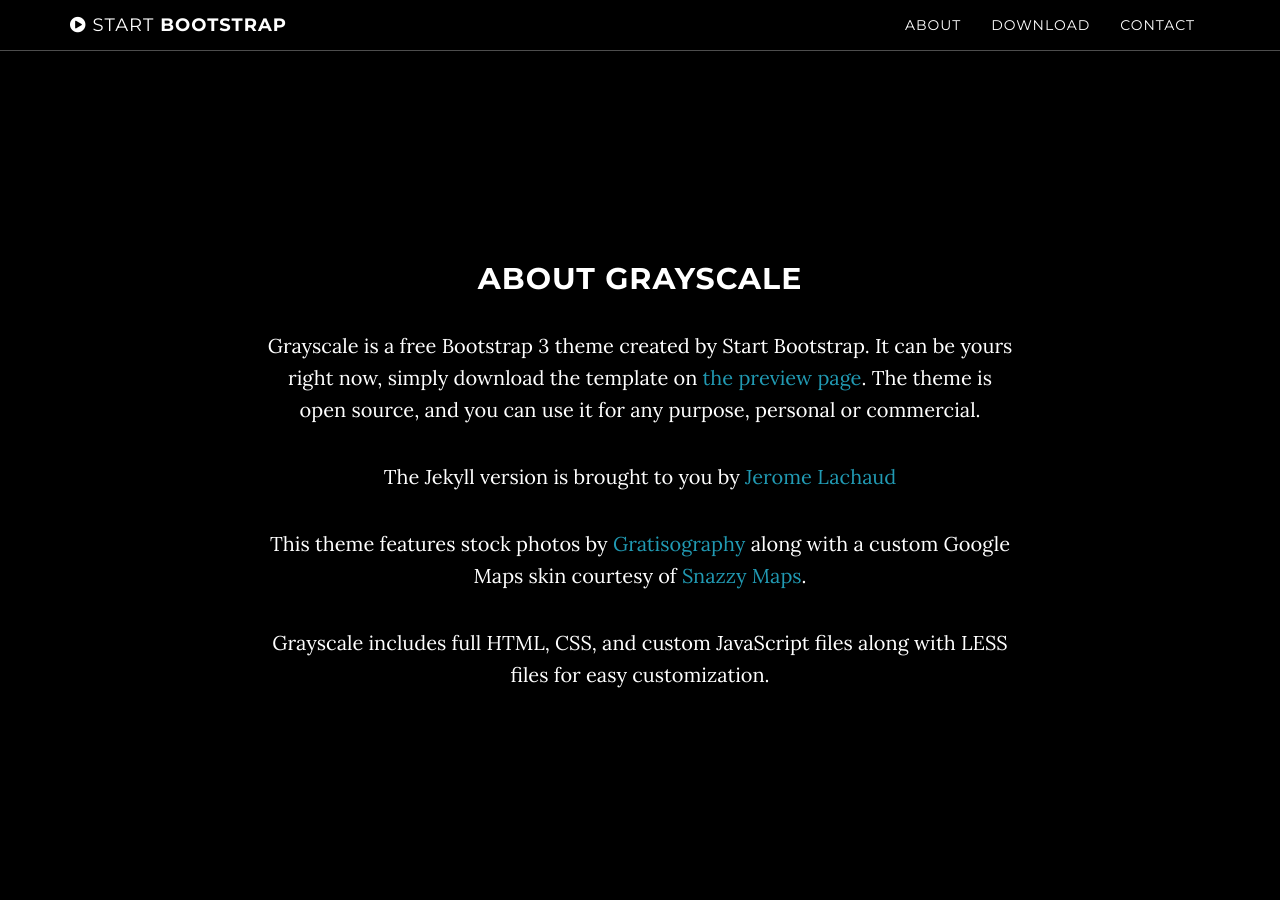
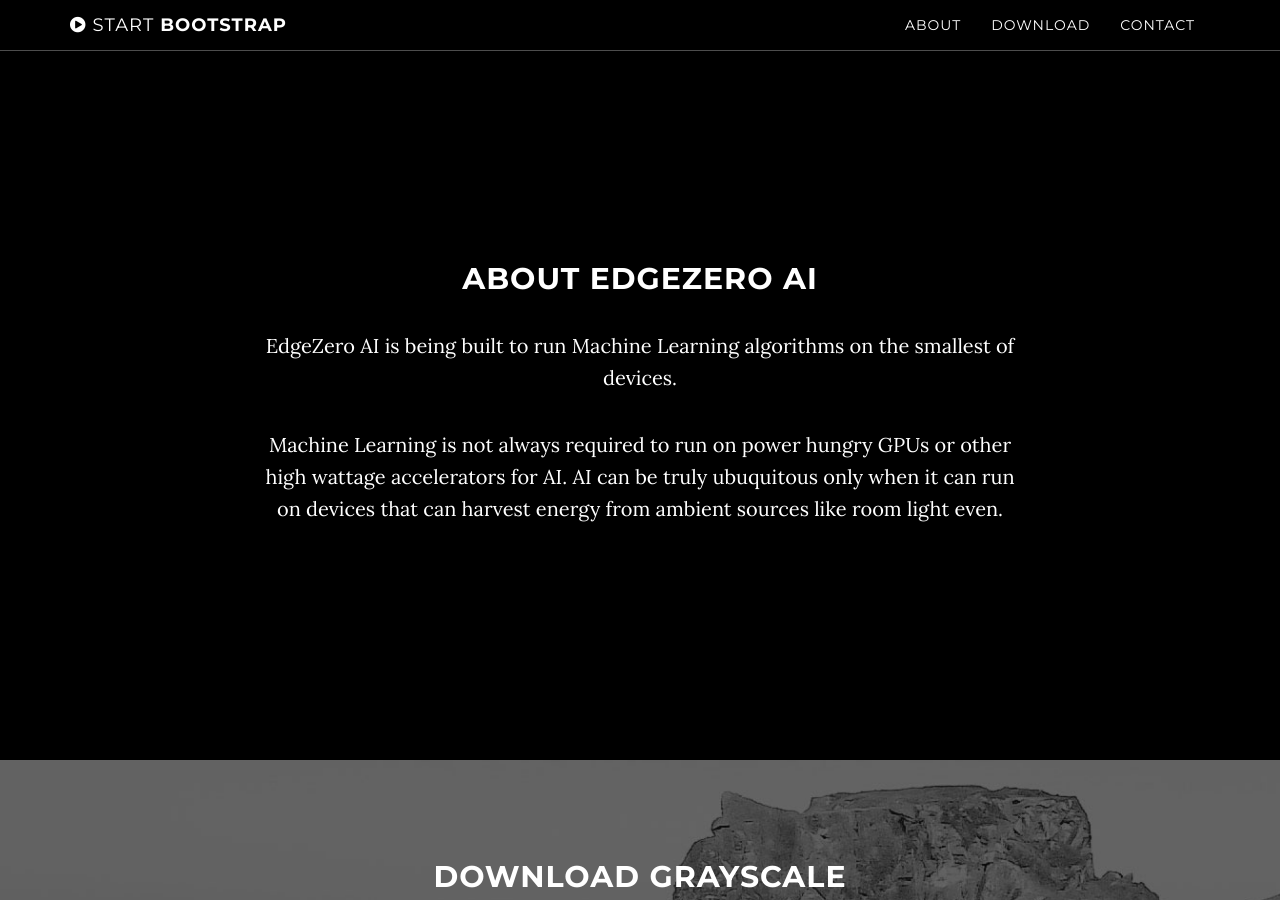
Before and after one commit to edgezeroai/edgezeroai.github.io, a Jekyll site: the page built from index.md, in a window 1280 px wide and 900 px high, scrolled down 838 px. Built offline with Jekyll 4.4.1, drawn with Linux system fonts in a browser that asks for light colours; our own code applies the rules of GitHub Pages for plain Markdown files.

Commit message:
Update about.html

```diff
--- a/_includes/about.html
+++ b/_includes/about.html
@@ -2,11 +2,9 @@
     <section id="about" class="container content-section text-center">
         <div class="row">
             <div class="col-lg-8 col-lg-offset-2">
-                <h2>About Grayscale</h2>
-                <p>Grayscale is a free Bootstrap 3 theme created by Start Bootstrap. It can be yours right now, simply download the template on <a href="http://startbootstrap.com/template-overviews/grayscale/">the preview page</a>. The theme is open source, and you can use it for any purpose, personal or commercial.</p>
-                <p>The Jekyll version is brought to you by <a href="https://github.com/jeromelachaud">Jerome Lachaud</a></p>
-                <p>This theme features stock photos by <a href="http://gratisography.com/">Gratisography</a> along with a custom Google Maps skin courtesy of <a href="http://snazzymaps.com/">Snazzy Maps</a>.</p>
-                <p>Grayscale includes full HTML, CSS, and custom JavaScript files along with LESS files for easy customization.</p>
+                <h2>About EdgeZero AI</h2>
+                <p>EdgeZero AI is being built to run Machine Learning algorithms on the smallest of devices.</p>
+                <p>Machine Learning is not always required to run on power hungry GPUs or other high wattage accelerators for AI. AI can be truly ubuquitous only when it can run on devices that can harvest energy from ambient sources like room light even.</p>
             </div>
         </div>
     </section>
```
